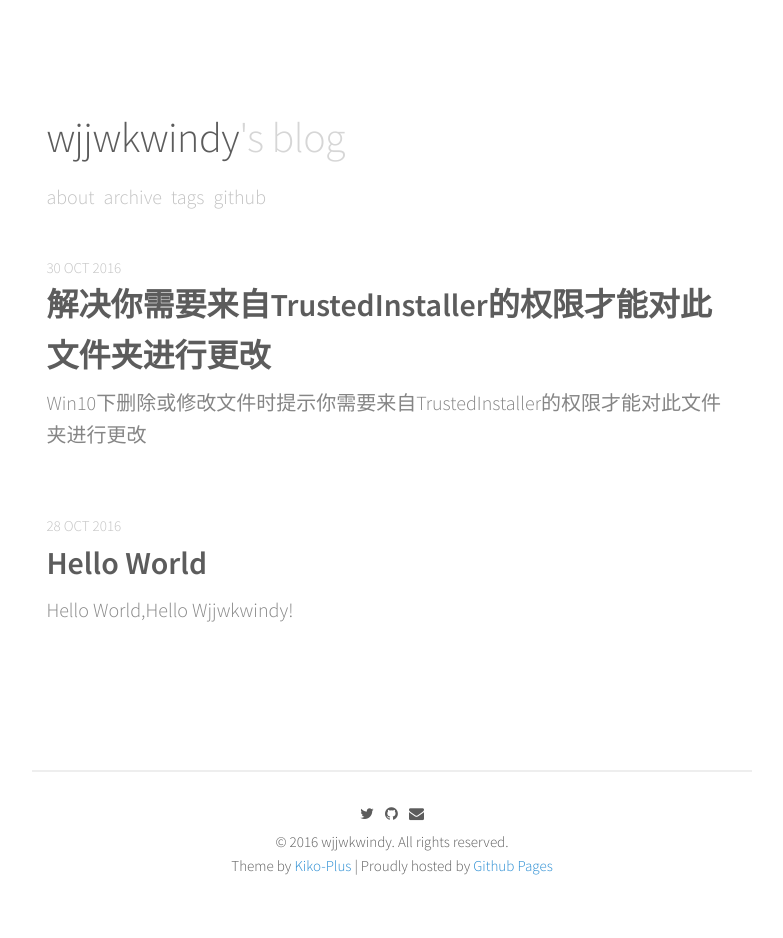
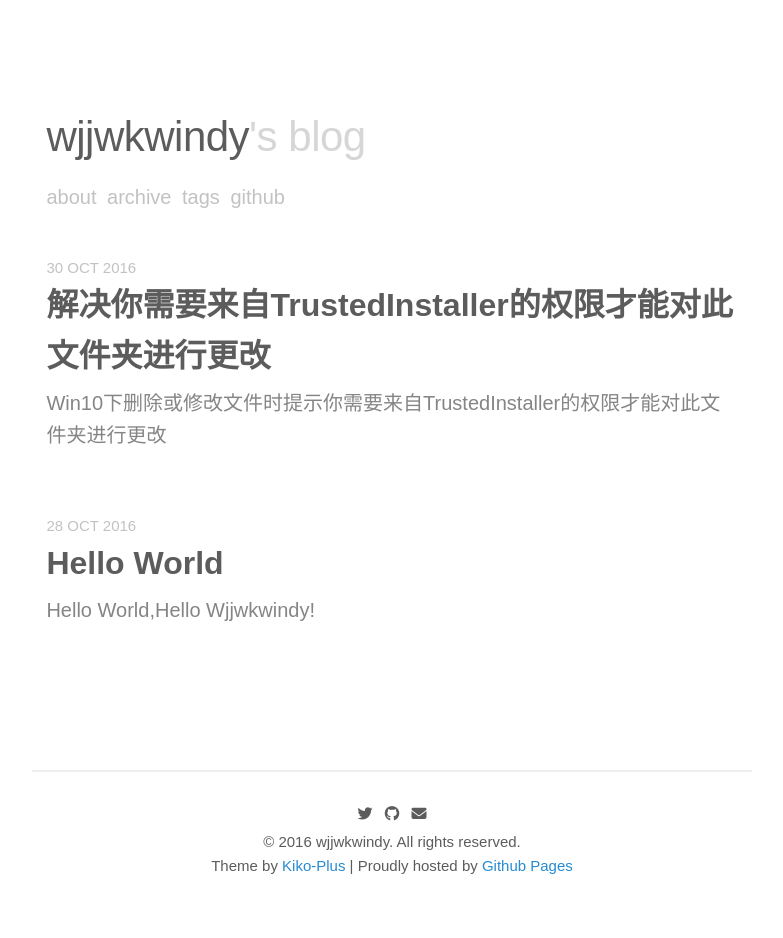
Before and after one commit to wjjwkwindy/wjjwkwindy.github.io, a Jekyll site: the page built from index.html, in a window 1280 px wide. Shown: the whole page, without its empty margins (248-1031 px from the left). Built offline with Jekyll 4.4.1, drawn with Linux system fonts in a browser that asks for light colours; nearby versions of some CDN libraries; some web fonts are replaced; library files that are not in the unit come from our copies; the list of posts is cut into pages by our own code; comment, search, counter and statistics services are not loaded.

Commit message:
修改博客默认字体链接
google-fonts上的Source Sans Pro --> 本地的SourceSansPro
1.取消从google-fonts上获取字体，将字体存储到博客上
2.在_variables.scss中定义$font-face将字体链接进来
3.在head.html中将字体样式导入
4._site.scss中html的样式(网站默认字体大小)：font-weight:300 --> 400
5._typography.scss中h1, h2, h3, h4, h5, h6的样式：font-weight:500 --> 400

```diff
--- a/_includes/head.html
+++ b/_includes/head.html
@@ -8,7 +8,7 @@
   <link rel="stylesheet" href="{{ site.baseurl }}/assets/css/social-share-kit.css" type="text/css">
 
   <!-- Font -->
-  <link rel="stylesheet" href="https://maxcdn.bootstrapcdn.com/font-awesome/4.5.0/css/font-awesome.min.css">
+  <link rel="stylesheet" href="{{ site.baseurl }}/assets/font-awesome-4.7.0/css/font-awesome.min.css">
 
   <link rel="shortcut icon" href="{{ site.baseurl }}/assets/images/favicon.ico">
   <link rel="alternate" type="application/rss+xml" title="RSS Feed for {{ site.name }}" href="{{ site.baseurl }}/feed.xml" />
--- a/_sass/_site.scss
+++ b/_sass/_site.scss
@@ -7,7 +7,7 @@
 html {
   font-family: $fix-font;
   font-size: 18px;
-  font-weight: 300;
+  font-weight: 400;
   line-height: 1.6;
 
   @media (min-width: 38em) {
--- a/_sass/_typography.scss
+++ b/_sass/_typography.scss
@@ -33,7 +33,7 @@ h1, h2, h3, h4, h5, h6 {
   margin-top: 0;
   //margin-bottom: .5rem;
   margin-bottom: 20px;
-  font-weight: 500;
+  font-weight: 400;
   line-height: 1.1;
   color: #333;
   letter-spacing: -.025rem;
--- a/_sass/_variables.scss
+++ b/_sass/_variables.scss
@@ -3,14 +3,38 @@
 /*--------------
   Font
   -------------- */
-@import 'https://fonts.googleapis.com/css?family=Source+Sans+Pro:200,300,300i,600';
+// @import 'https://fonts.googleapis.com/css?family=Source+Sans+Pro:200,300,300i,600';
 
-$fix-font: "Source Sans Pro",sans-serif,Arial,"PingFang SC","Microsoft YaHei";
+$fix-font: "SourceSansPro",sans-serif,Arial,"PingFang SC","Microsoft YaHei";
 $base-font: "Source Sans Pro", Helvetica, Arial, sans-serif;
 $code-font: Menlo, Monaco, monospace;
 $code-gist-font: Menlo, Monaco, "Courier New", monospace !important;
 
 
+ @font-face {
+    font-family: 'SourceSansPro';
+    src: url(../fonts/SourceSansPro-Light.eot); // Internet Explorer 4.0+
+    src: url(../fonts/SourceSansPro-Light.otf.woff) format('woff'), // Modern Browsers
+         url(../fonts/SourceSansPro-Light.ttf) format('truetype'); // Safari, Android, iOS
+    font-weight: 300;
+    font-style: normal;
+  }
+  @font-face {
+     font-family: 'SourceSansPro';
+     src: url(../fonts/SourceSansPro-Regular.eot); // Internet Explorer 4.0+
+     src: url(../fonts/SourceSansPro-Regular.otf.woff) format('woff'), // Modern Browsers
+          url(../fonts/SourceSansPro-Regular.ttf) format('truetype'); // Safari, Android, iOS
+     font-weight: 400;
+     font-style: normal;
+   }
+  @font-face {
+     font-family: 'SourceSansPro';
+     src: url(../fonts/SourceSansPro-Semibold.eot); // Internet Explorer 4.0+
+     src: url(../fonts/SourceSansPro-Semibold.otf.woff) format('woff'), // Modern Browsers
+          url(../fonts/SourceSansPro-Semibold.ttf) format('truetype'); // Safari, Android, iOS
+     font-weight: 600;
+     font-style: normal;
+   }
 /*--------------
   Color
   -------------- */
```
